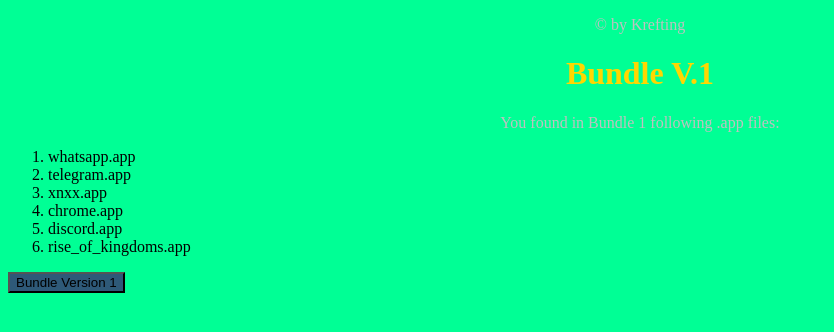
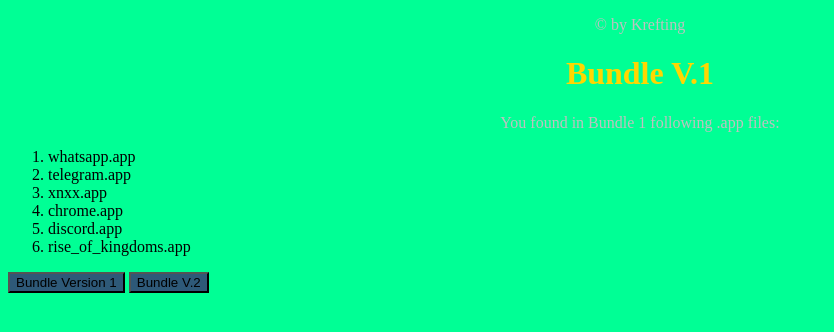
Before and after one commit to krefting-it/APP-Installer-Easy, a plain HTML site: page bundle1.html in a window 1280 px wide. Shown: the whole page, without its empty margins (0-834 px from the left). Drawn offline with Linux system fonts and the light colour scheme.

Commit message:
update bundle1.html

```diff
--- a/bundle1.html
+++ b/bundle1.html
@@ -19,7 +19,9 @@
                 <li>discord.app</li>
                 <li>rise_of_kingdoms.app</li>
             </ol>
-            <a  href="https://drive.google.com/file/d/10Zop2IoYhKj2RDBL0tWivty0Nl124940/view?usp=drivesdk"><button onclick="bundle1()">Bundle Version 1</button></a><br />
+            <a  href="https://drive.google.com/file/d/10Zop2IoYhKj2RDBL0tWivty0Nl124940/view?usp=drivesdk"><button onclick="bundle1()">Bundle Version 1</button></a><span>
+                <a href="bundle2.html"><button>Bundle V.2</button></a>
+            </span><br />
         </p>
     </body>
 </html>
```
